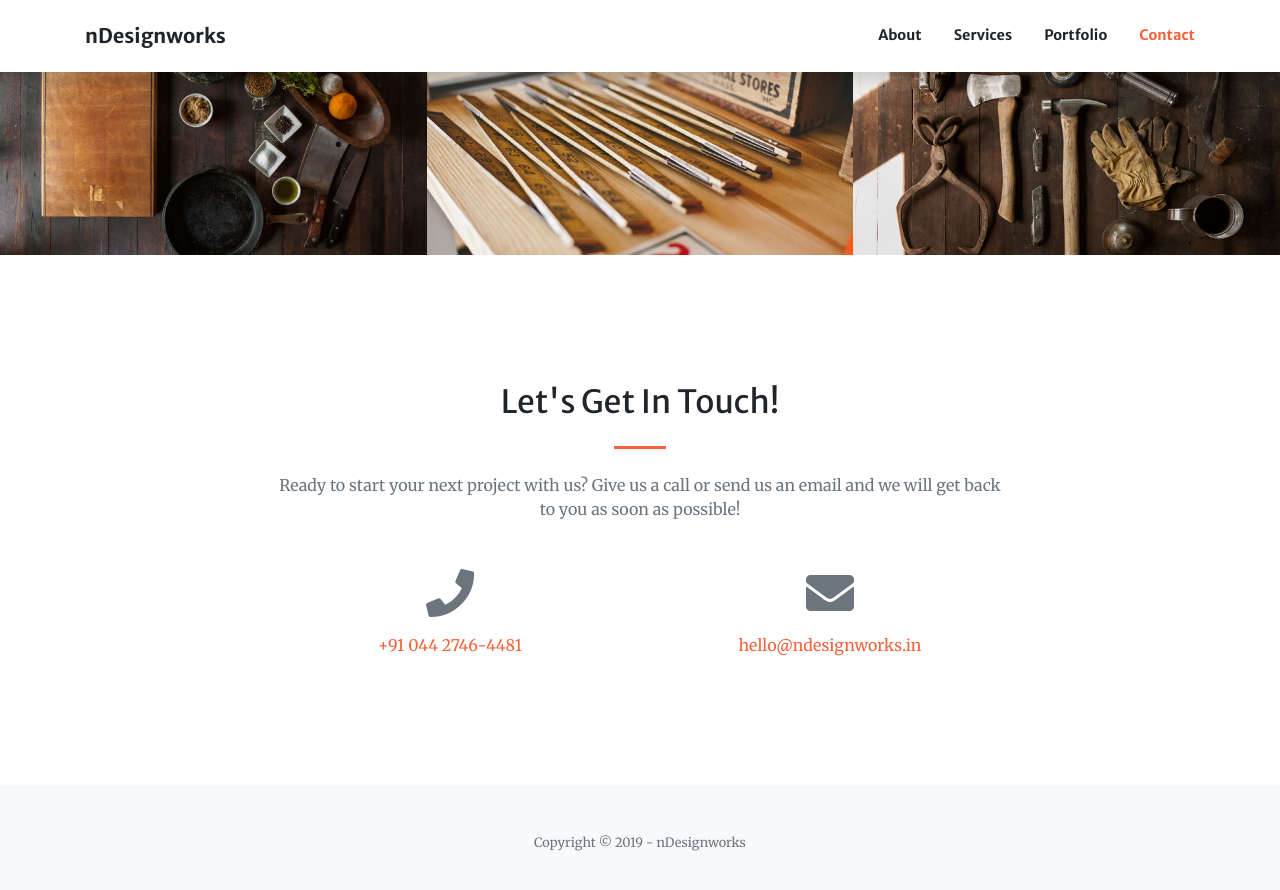
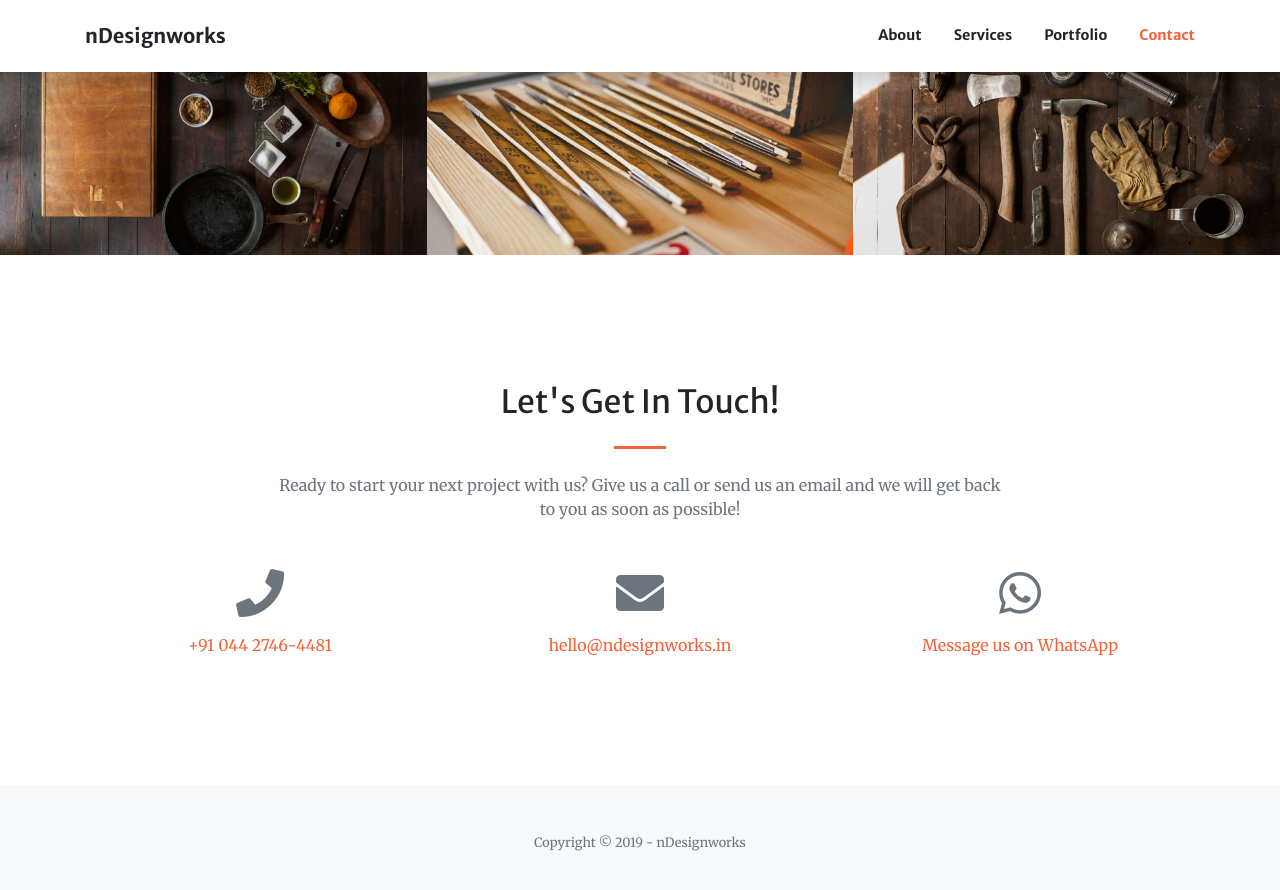
Before and after one commit to NavneetDW/ndesignworks-homepage, a Jekyll site: the page index.html, which Jekyll copies as it is, in a window 1280 px wide and 900 px high, scrolled down 2124 px. Shown: the top 890 px of the window. Built offline with Jekyll 4.4.1, drawn with Linux system fonts in a browser that asks for light colours.

Commit message:
Add a WhatsApp button

```diff
--- a/index.html
+++ b/index.html
@@ -236,6 +236,11 @@
           <!-- Make sure to change the email address in anchor text AND the link below! -->
           <a class="d-block" href="mailto:hello@ndesignworks.in">hello@ndesignworks.in</a>
         </div>
+	 <div class="col-lg-4 mr-auto text-center">
+          <i class="fab fa-whatsapp fa-3x mb-3 text-muted"></i>
+          <!-- Make sure to change the email address in anchor text AND the link below! -->
+          <a class="d-block" href="https://wa.me/918866015116?text=I%20am%20interested%20in%20learning%20more%20about%20your%20services">Message us on WhatsApp</a>
+        </div>
       </div>
     </div>
   </section>
```
